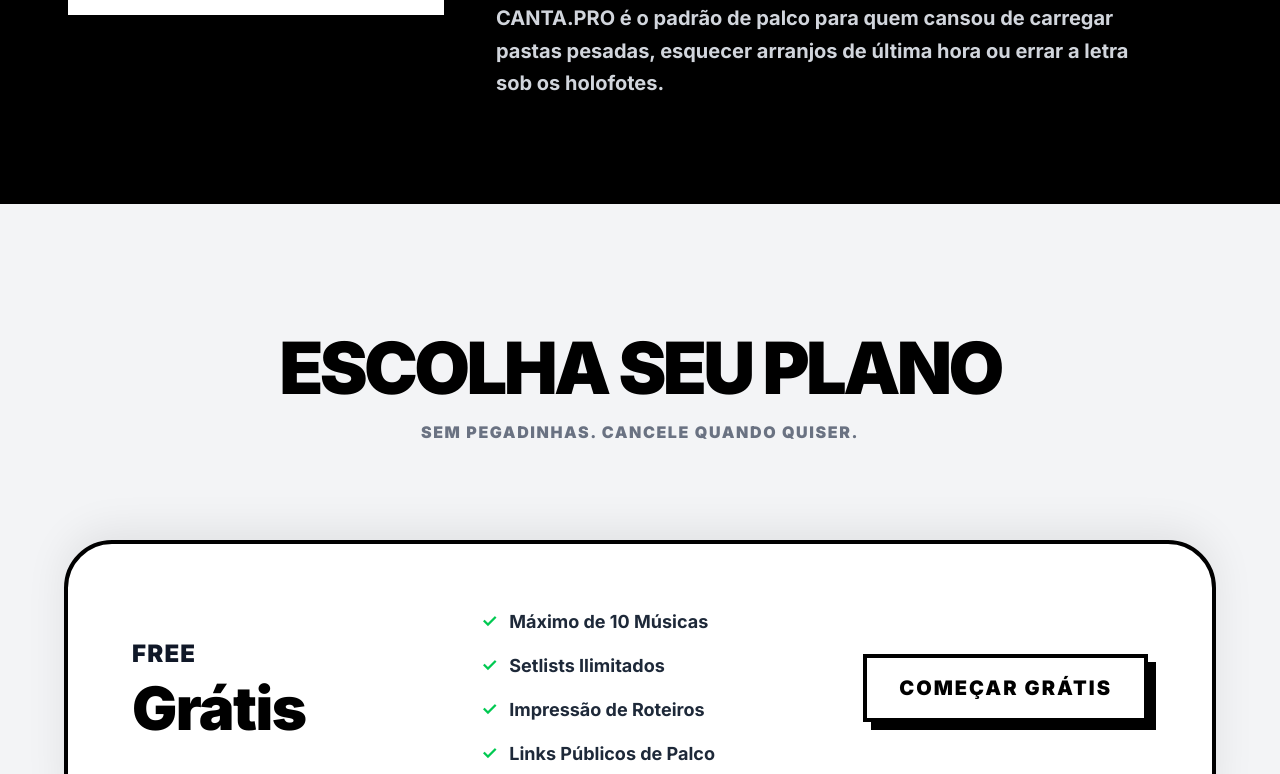
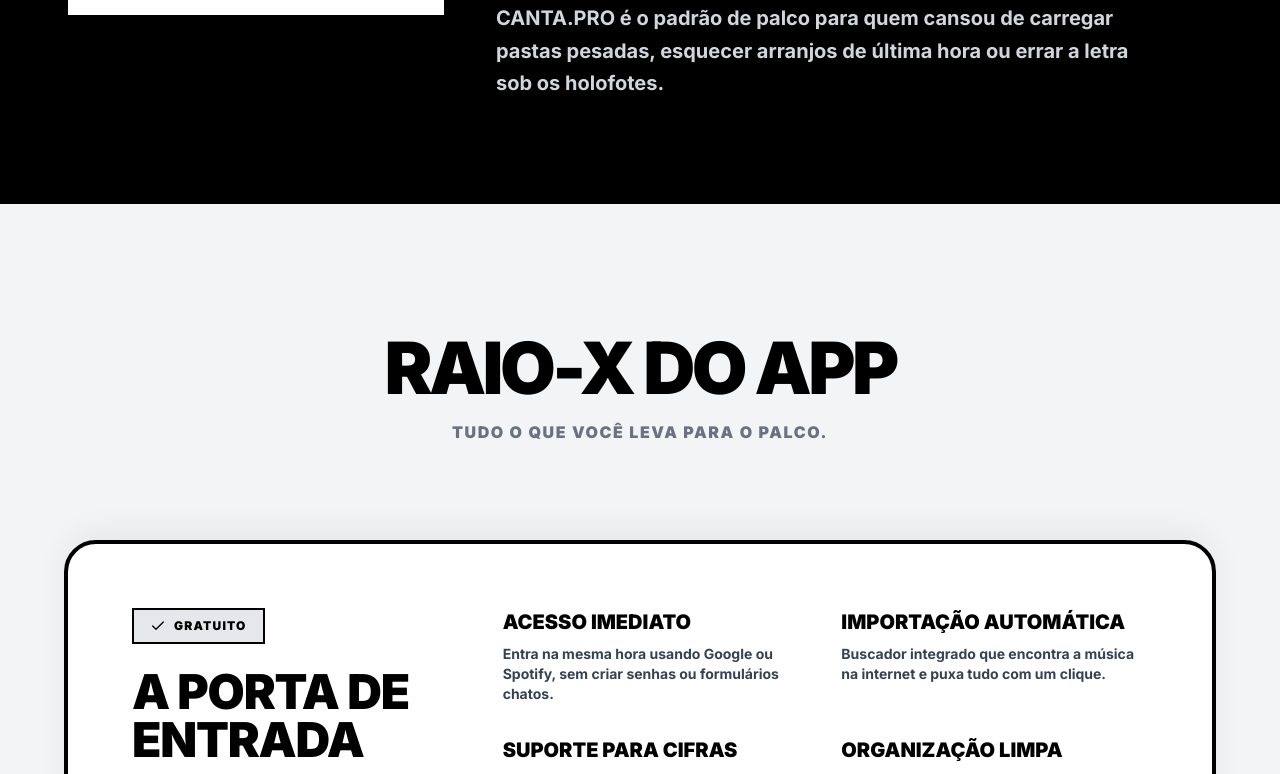
Before and after one commit to FredBreslauOJO/cantaprowebsite, a Next.js app: page / in a window 1280 px wide. Shown: the part 2018-2792 px from the top of the page. Built offline with nearby package versions, Linux system fonts and the light colour scheme; no server answers; the database is empty.

Commit message:
features

```diff
--- a/src/app/page.tsx
+++ b/src/app/page.tsx
@@ -1,6 +1,7 @@
 import Hero from "@/components/Hero";
 import Features from "@/components/Features";
 import Reviews from "@/components/Reviews";
+import AllFeatures from "@/components/AllFeatures"; // Trazendo o Raio-X de volta!
 import Pricing from "@/components/Pricing";
 import Faq from "@/components/Faq";
 import Partners from "@/components/Partners";
@@ -11,6 +12,7 @@ export default function Home() {
       <Hero />
       <Features />
       <Reviews />
+      <AllFeatures />
       <Pricing />
       <Faq />
       <Partners />
```
